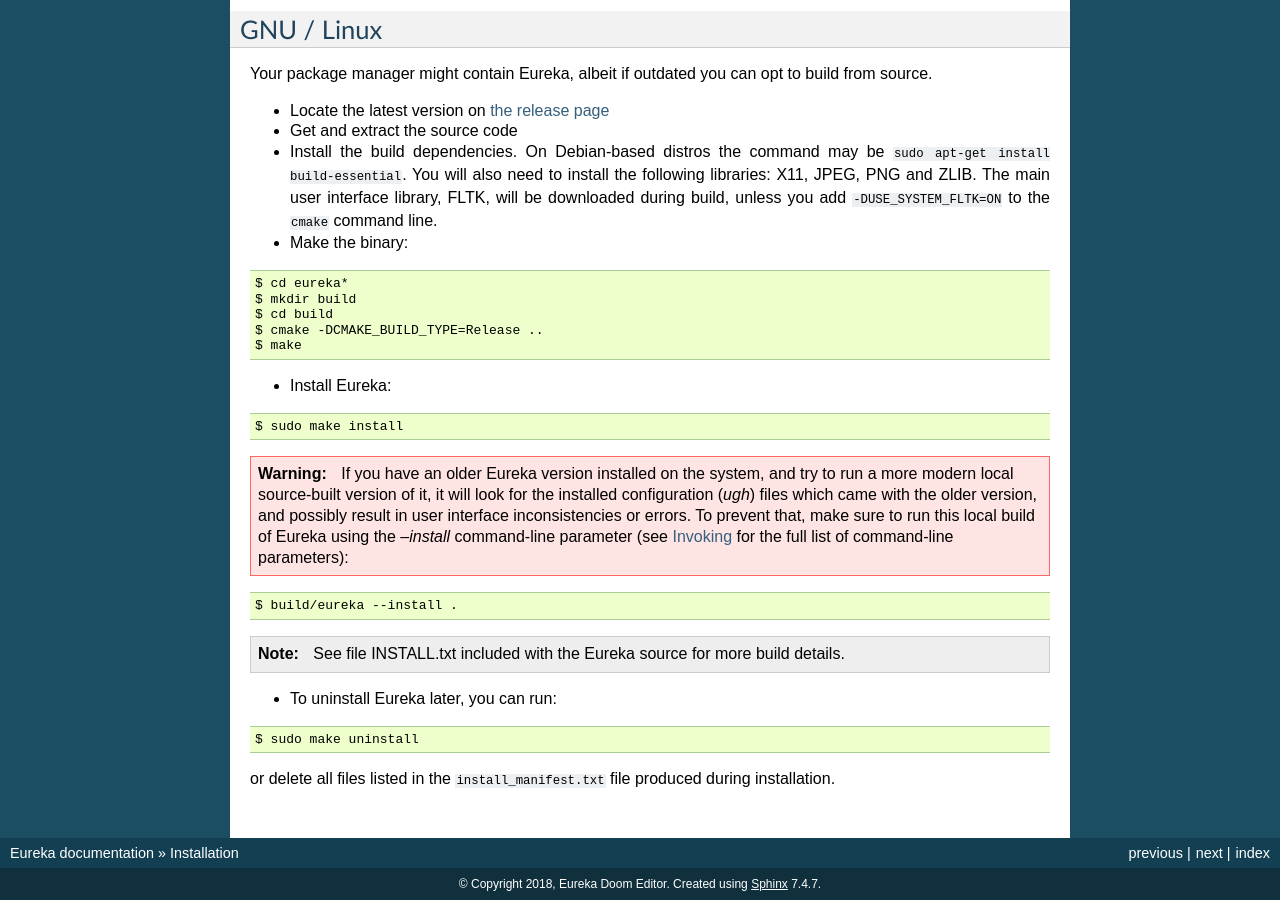
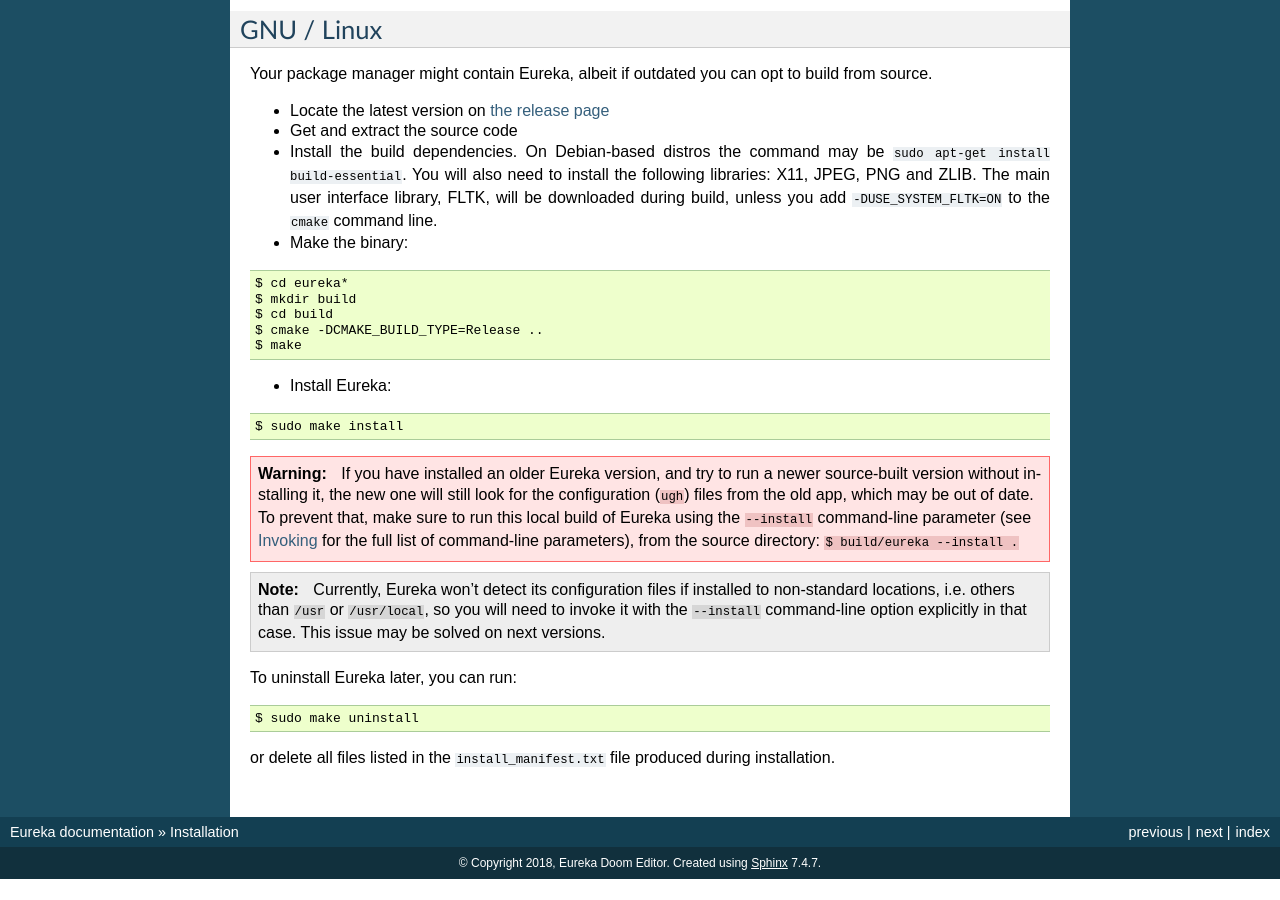
Before and after one commit to wesleywerner/eureka-docs, a Sphinx documentation site: the page built from source/installation.rst, in a window 1280 px wide and 900 px high, scrolled down 997 px. Built offline with Sphinx 7.4.7, drawn with Linux system fonts in a browser that asks for light colours; after the commit the page ends 1876 px from its top, so only the background shows below that.

Commit message:
Further fixed the documentation

```diff
--- a/source/installation.rst
+++ b/source/installation.rst
@@ -62,16 +62,12 @@
     $ sudo make install
 
 .. warning::
-    If you have an older Eureka version installed on the system, and try to run a more modern local source-built version of it, it will look for the installed configuration (`ugh`) files which came with the older version, and possibly result in user interface inconsistencies or errors. To prevent that, make sure to run this local build of Eureka using the `--install` command-line parameter (see `Invoking <invoking.html>`__ for the full list of command-line parameters):
-
-::
-
-    $ build/eureka --install .
+    If you have installed an older Eureka version, and try to run a newer source-built version without installing it, the new one will still look for the configuration (``ugh``) files from the old app, which may be out of date. To prevent that, make sure to run this local build of Eureka using the ``--install`` command-line parameter (see `Invoking <invoking.html>`__ for the full list of command-line parameters), from the source directory: ``$ build/eureka --install .``
 
 .. note::
-    See file INSTALL.txt included with the Eureka source for more build details.
+    Currently, Eureka won't detect its configuration files if installed to non-standard locations, i.e. others than ``/usr`` or ``/usr/local``, so you will need to invoke it with the ``--install`` command-line option explicitly in that case. This issue may be solved on next versions.
 
-* To uninstall Eureka later, you can run:
+To uninstall Eureka later, you can run:
 
 ::
 
```
